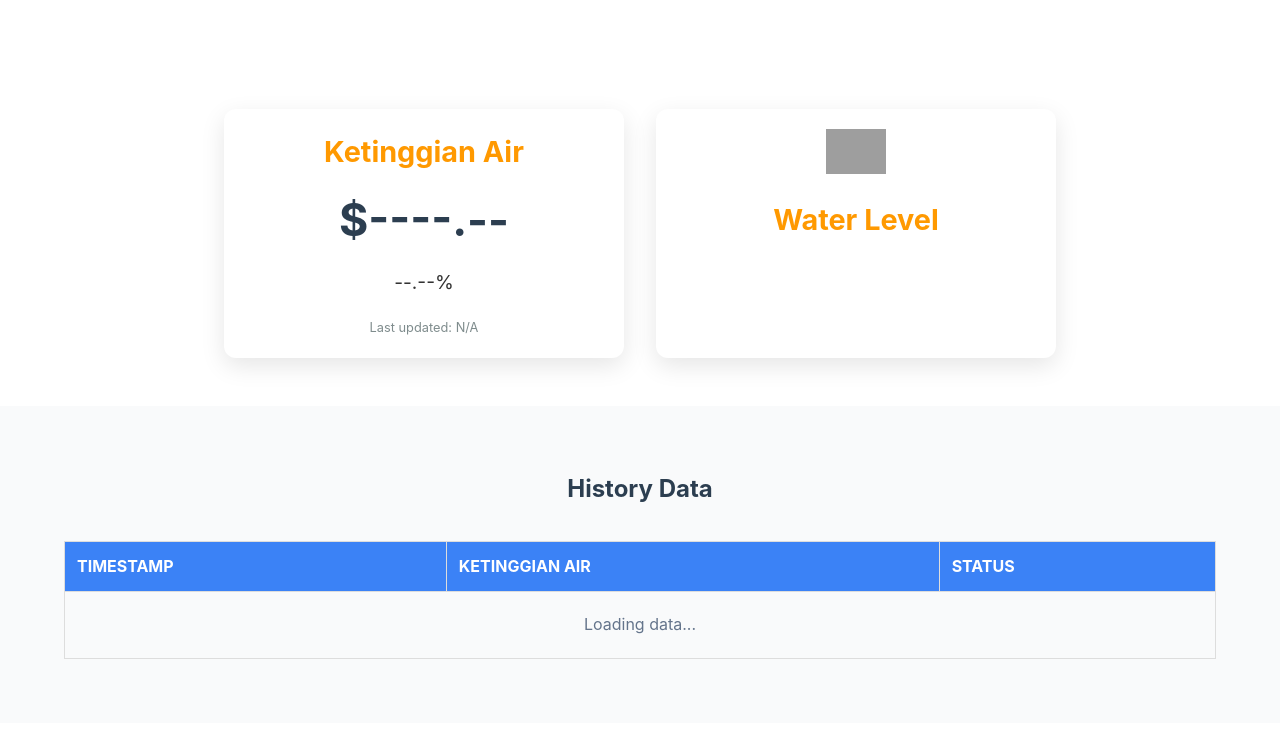
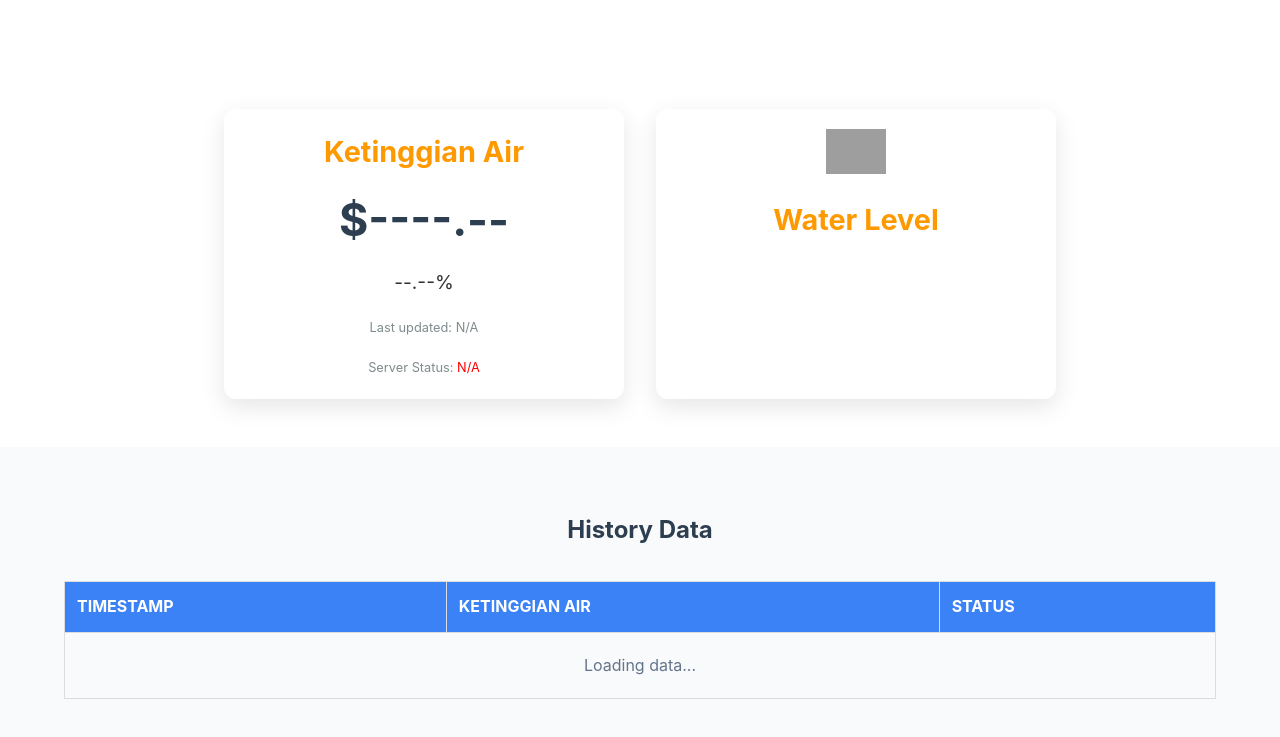
Before and after one commit to nayamarsha/server_iot, a plain HTML site: page index.html in a window 1280 px wide. Shown: the part 573-1310 px from the top of the page. Drawn offline with Linux system fonts and the light colour scheme; grey boxes are pictures that could not be loaded; a script that the page names is missing.

Commit message:
small changes

```diff
--- a/index.html
+++ b/index.html
@@ -62,6 +62,7 @@
         <div class="price" id="btcPrice">$----.--</div>
         <div class="change" id="btcChange">--.--%</div>
         <div class="timestamp">Last updated: <span id="lastUpdated">N/A</span></div>
+        <div class="timestamp">Server Status: <span id="ServerStatus">N/A</span></div>
       </div>
 
       <div class="status-text mqtt-container" style="flex:1; min-width: 250px; text-align: center;">
```
